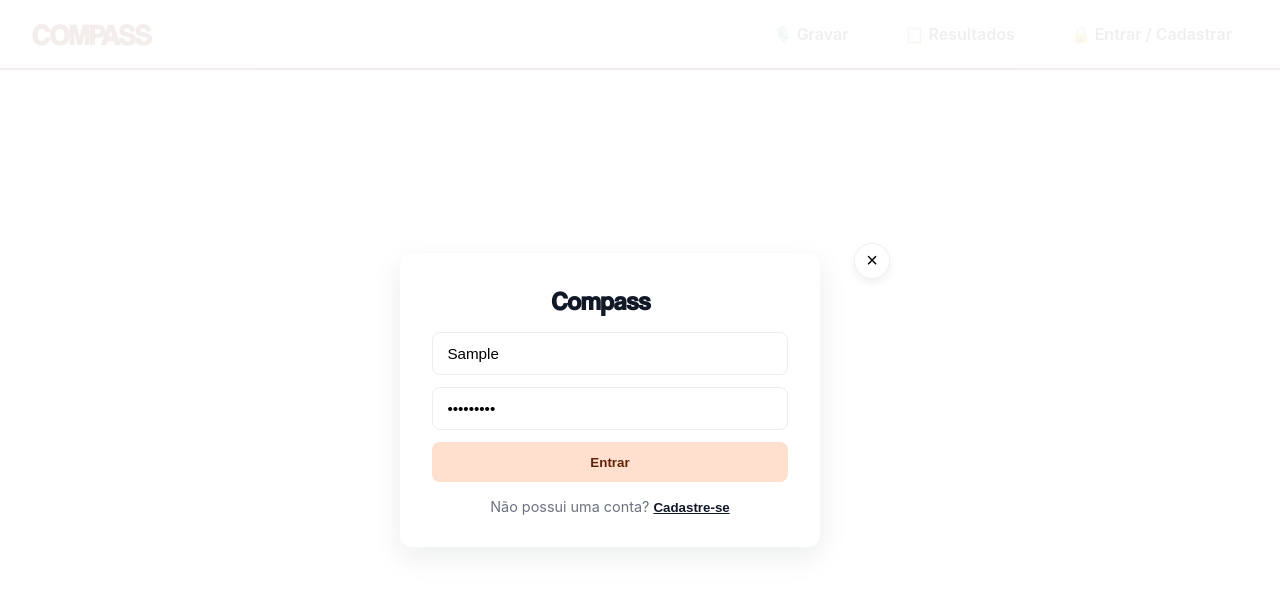
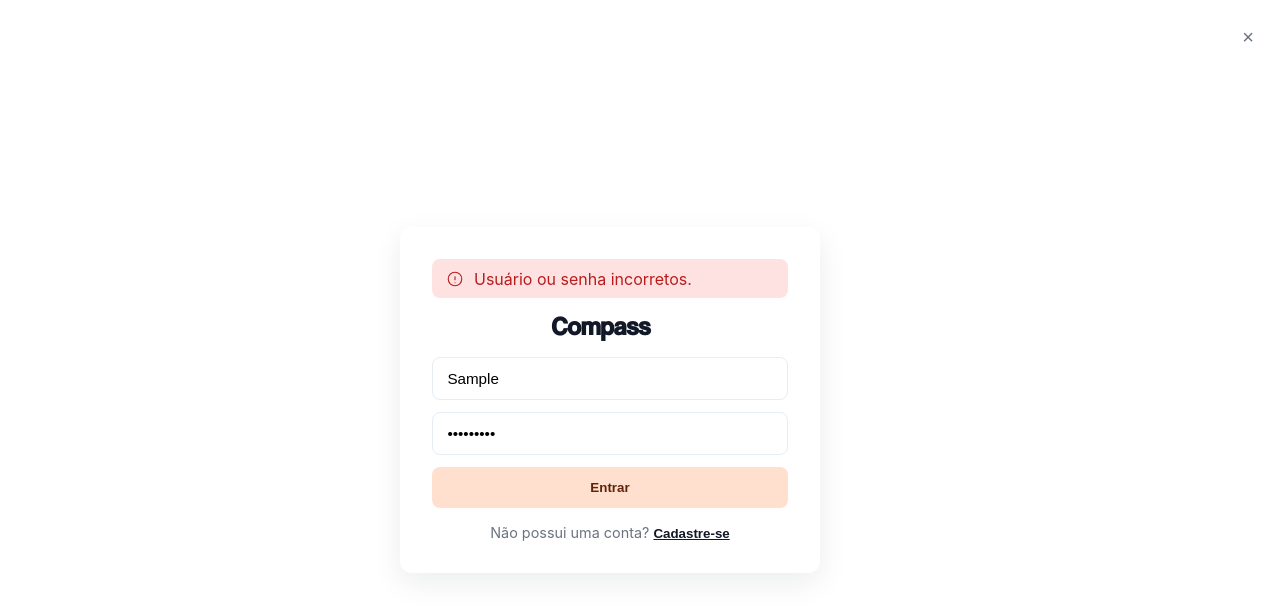
Before and after one commit to malu-zinha/Compass, a React (Create React App) app in the folder frontend/: page /auth in a window 1280 px wide. Both pictures are taken after typing "Sample", "Sample123" into the empty fields and a click on the button "Entrar". Shown: the top 616 px of the page. Built offline with nearby package versions, Linux system fonts and the light colour scheme; some icons are missing.

Commit message:
fix(auth): messages inside card and sticker icons

```diff
--- a/frontend/src/pages/AuthScreen.js
+++ b/frontend/src/pages/AuthScreen.js
@@ -1,4 +1,4 @@
-import React, { useState } from 'react';
+import React, { useState, useEffect } from 'react';
 import { useNavigate } from 'react-router-dom';
 import styles from '../styles/auth.module.css';
 import { ReactComponent as Icon15 } from '../assets/icons/image 15.svg';
@@ -10,6 +10,8 @@ const AuthScreen = () => {
     usuario: '',
     senha: ''
   });
+  const [errors, setErrors] = useState({});
+  const [notification, setNotification] = useState(null);
 
   const navigate = useNavigate();
 
@@ -27,26 +29,63 @@ const AuthScreen = () => {
 
   const handleSubmit = (e) => {
     e.preventDefault();
+    // reset errors
+    setErrors({});
+
     if (currentScreen === 'login') {
-      console.log('Login:', { usuario: formData.usuario, senha: formData.senha });
-      alert('Login realizado com sucesso!');
+      const newErrors = {};
+      if (!formData.usuario || formData.usuario.trim() === '') newErrors.usuario = 'Por favor, insira o usuário.';
+      if (!formData.senha || formData.senha.trim() === '') newErrors.senha = 'Por favor, insira a senha.';
+      if (Object.keys(newErrors).length) {
+        setErrors(newErrors);
+        return;
+      }
+
+      // Simulate auth check (replace with real API call)
+      // For now accept demo/demo as valid credentials
+      if (formData.usuario === 'demo' && formData.senha === 'demo') {
+        setNotification({ type: 'success', message: 'Login realizado com sucesso!' });
+      } else {
+        setErrors({ general: 'Usuário ou senha incorretos.' });
+      }
     } else {
-      console.log('Cadastro:', formData);
-      alert('Cadastro realizado com sucesso!');
+      const newErrors = {};
+      if (!formData.email || formData.email.trim() === '') newErrors.email = 'Por favor insira o e-mail.';
+      else if (!/^\S+@\S+\.\S+$/.test(formData.email)) newErrors.email = 'E-mail inválido.';
+      if (!formData.usuario || formData.usuario.trim() === '') newErrors.usuario = 'Por favor insira o usuário.';
+      if (!formData.senha || formData.senha.trim() === '') newErrors.senha = 'Por favor insira a senha.';
+      if (Object.keys(newErrors).length) {
+        setErrors(newErrors);
+        return;
+      }
+
+      // Simulate successful registration
+      setNotification({ type: 'success', message: 'Cadastro realizado com sucesso!' });
       setCurrentScreen('login');
+      setFormData({ email: '', usuario: '', senha: '' });
     }
   };
+
+  useEffect(() => {
+    if (notification) {
+      const t = setTimeout(() => setNotification(null), 3000);
+      return () => clearTimeout(t);
+    }
+  }, [notification]);
 
   return (
     <div className={styles.overlay} onClick={handleClose}>
       <div className={styles.modal} onClick={(e) => e.stopPropagation()} role="dialog" aria-modal="true">
         <button className={styles.closeButton} aria-label="Fechar" onClick={handleClose}>&times;</button>
+
         {currentScreen === 'login' ? (
           <LoginScreen
             formData={formData}
             handleInputChange={handleInputChange}
             handleSubmit={handleSubmit}
             switchToRegister={() => setCurrentScreen('register')}
+            errors={errors}
+            notification={notification}
           />
         ) : (
           <RegisterScreen
@@ -54,6 +93,8 @@ const AuthScreen = () => {
             handleInputChange={handleInputChange}
             handleSubmit={handleSubmit}
             switchToLogin={() => setCurrentScreen('login')}
+            errors={errors}
+            notification={notification}
           />
         )}
       </div>
@@ -61,9 +102,21 @@ const AuthScreen = () => {
   );
 };
 
-const LoginScreen = ({ formData, handleInputChange, handleSubmit, switchToRegister }) => {
+const LoginScreen = ({ formData, handleInputChange, handleSubmit, switchToRegister, errors = {}, notification = null }) => {
   return (
     <div className={styles.card}>
+      {notification && (
+        <div className={styles.notification} role="status" aria-live="polite">
+          <span className={styles.sticker} aria-hidden="true"><svg width="18" height="18" viewBox="0 0 24 24" fill="none" xmlns="http://www.w3.org/2000/svg"><path d="M12 9v4" stroke="#065f46" strokeWidth="1.5" strokeLinecap="round" strokeLinejoin="round"/><path d="M12 17h.01" stroke="#065f46" strokeWidth="1.5" strokeLinecap="round" strokeLinejoin="round"/><path d="M21 12c0 4.97-4.03 9-9 9s-9-4.03-9-9 4.03-9 9-9 9 4.03 9 9z" stroke="#065f46" strokeWidth="1.5" strokeLinecap="round" strokeLinejoin="round"/></svg></span>
+          {notification.message}
+        </div>
+      )}
+      {errors && errors.general && (
+        <div className={styles.errorBanner} role="alert">
+          <span className={styles.sticker} aria-hidden="true"><svg width="18" height="18" viewBox="0 0 24 24" fill="none" xmlns="http://www.w3.org/2000/svg"><path d="M12 9v4" stroke="#b91c1c" strokeWidth="1.5" strokeLinecap="round" strokeLinejoin="round"/><path d="M12 17h.01" stroke="#b91c1c" strokeWidth="1.5" strokeLinecap="round" strokeLinejoin="round"/><path d="M21 12c0 4.97-4.03 9-9 9s-9-4.03-9-9 4.03-9 9-9 9 4.03 9 9z" stroke="#b91c1c" strokeWidth="1.5" strokeLinecap="round" strokeLinejoin="round"/></svg></span>
+          {errors.general}
+        </div>
+      )}
       <h1 className={styles.title}>Compass <span className={styles.icon} aria-hidden="true">
         <Icon15 className={styles.iconSvg} aria-hidden="true" />
       </span></h1>
@@ -76,6 +129,7 @@ const LoginScreen = ({ formData, handleInputChange, handleSubmit, switchToRegist
           value={formData.usuario}
           onChange={handleInputChange}
         />
+        {errors.usuario && <div className={styles.errorText}>{errors.usuario}</div>}
 
         <input
           className={styles.input}
@@ -85,6 +139,7 @@ const LoginScreen = ({ formData, handleInputChange, handleSubmit, switchToRegist
           value={formData.senha}
           onChange={handleInputChange}
         />
+        {errors.senha && <div className={styles.errorText}>{errors.senha}</div>}
 
         <button className={styles.button} type="submit">Entrar</button>
       </form>
@@ -97,9 +152,21 @@ const LoginScreen = ({ formData, handleInputChange, handleSubmit, switchToRegist
   );
 };
 
-const RegisterScreen = ({ formData, handleInputChange, handleSubmit, switchToLogin }) => {
+const RegisterScreen = ({ formData, handleInputChange, handleSubmit, switchToLogin, errors = {}, notification = null }) => {
   return (
     <div className={styles.card}>
+      {notification && (
+        <div className={styles.notification} role="status" aria-live="polite">
+          <span className={styles.sticker} aria-hidden="true"><svg width="18" height="18" viewBox="0 0 24 24" fill="none" xmlns="http://www.w3.org/2000/svg"><path d="M12 9v4" stroke="#065f46" strokeWidth="1.5" strokeLinecap="round" strokeLinejoin="round"/><path d="M12 17h.01" stroke="#065f46" strokeWidth="1.5" strokeLinecap="round" strokeLinejoin="round"/><path d="M21 12c0 4.97-4.03 9-9 9s-9-4.03-9-9 4.03-9 9-9 9 4.03 9 9z" stroke="#065f46" strokeWidth="1.5" strokeLinecap="round" strokeLinejoin="round"/></svg></span>
+          {notification.message}
+        </div>
+      )}
+      {errors && errors.general && (
+        <div className={styles.errorBanner} role="alert">
+          <span className={styles.sticker} aria-hidden="true"><svg width="18" height="18" viewBox="0 0 24 24" fill="none" xmlns="http://www.w3.org/2000/svg"><path d="M12 9v4" stroke="#b91c1c" strokeWidth="1.5" strokeLinecap="round" strokeLinejoin="round"/><path d="M12 17h.01" stroke="#b91c1c" strokeWidth="1.5" strokeLinecap="round" strokeLinejoin="round"/><path d="M21 12c0 4.97-4.03 9-9 9s-9-4.03-9-9 4.03-9 9-9 9 4.03 9 9z" stroke="#b91c1c" strokeWidth="1.5" strokeLinecap="round" strokeLinejoin="round"/></svg></span>
+          {errors.general}
+        </div>
+      )}
       <h1 className={styles.title}>Compass <span className={styles.icon} aria-hidden="true">
         <Icon15 className={styles.iconSvg} aria-hidden="true" />
       </span></h1>
@@ -112,6 +179,7 @@ const RegisterScreen = ({ formData, handleInputChange, handleSubmit, switchToLog
           value={formData.email}
           onChange={handleInputChange}
         />
+        {errors.email && <div className={styles.errorText}>{errors.email}</div>}
 
         <input
           className={styles.input}
@@ -121,6 +189,7 @@ const RegisterScreen = ({ formData, handleInputChange, handleSubmit, switchToLog
           value={formData.usuario}
           onChange={handleInputChange}
         />
+        {errors.usuario && <div className={styles.errorText}>{errors.usuario}</div>}
 
         <input
           className={styles.input}
@@ -130,6 +199,7 @@ const RegisterScreen = ({ formData, handleInputChange, handleSubmit, switchToLog
           value={formData.senha}
           onChange={handleInputChange}
         />
+        {errors.senha && <div className={styles.errorText}>{errors.senha}</div>}
 
         <button className={styles.button} type="submit">Cadastrar</button>
       </form>
--- a/frontend/src/styles/auth.module.css
+++ b/frontend/src/styles/auth.module.css
@@ -1,7 +1,7 @@
 .overlay {
   position: fixed;
   inset: 0;
-  background: rgba(255,255,255,0.92); /* quase toda branca, deixando o fundo apagado */
+  background: #ffffff; /* totalmente branco — não deixa a tela de fundo aparecer */
   display: flex;
   align-items: center;
   justify-content: center;
@@ -27,24 +27,21 @@
 }
 
 .closeButton {
-  position: absolute;
-  top: -10px;
-  right: -10px;
-  background: #fff;
-  border: 1px solid rgba(0,0,0,0.06);
-  width: 36px;
-  height: 36px;
-  border-radius: 50%;
-  display: inline-flex;
-  align-items: center;
-  justify-content: center;
+  position: fixed;
+  top: 18px;
+  right: 18px;
+  background: transparent;
+  border: none;
+  padding: 8px;
   font-size: 1.25rem;
+  color: #6b7280; /* sutil cinza */
   cursor: pointer;
-  box-shadow: 0 4px 10px rgba(0,0,0,0.06);
+  z-index: 1001; /* acima do overlay/modal */
 }
 
 .closeButton:hover {
-  filter: brightness(0.98);
+  color: #374151; /* escurece levemente no hover */
+  transform: none;
 }
 
 .title {
@@ -106,3 +103,38 @@
   cursor: pointer;
   text-decoration: underline;
 }
+
+.errorText {
+  color: #b91c1c; /* red-700 */
+  font-size: 0.85rem;
+  margin-top: 0.4rem;
+  text-align: left;
+}
+
+.errorBanner {
+  background: #fee2e2; /* light red */
+  color: #b91c1c;
+  padding: 0.6rem 0.9rem;
+  border-radius: 8px;
+  margin-bottom: 0.75rem;
+  text-align: center;
+}
+
+.notification {
+  background: #ecfdf5; /* light green */
+  color: #065f46; /* green-800 */
+  padding: 0.6rem 0.9rem;
+  border-radius: 8px;
+  margin-bottom: 0.75rem;
+  text-align: center;
+}
+
+.notification, .errorBanner {
+  display: flex;
+  align-items: center;
+  gap: 0.6rem;
+  justify-content: flex-start; /* align to the left inside the card */
+}
+
+.sticker { display: inline-flex; align-items: center; justify-content: center; }
+.sticker svg { display: block; }
```
